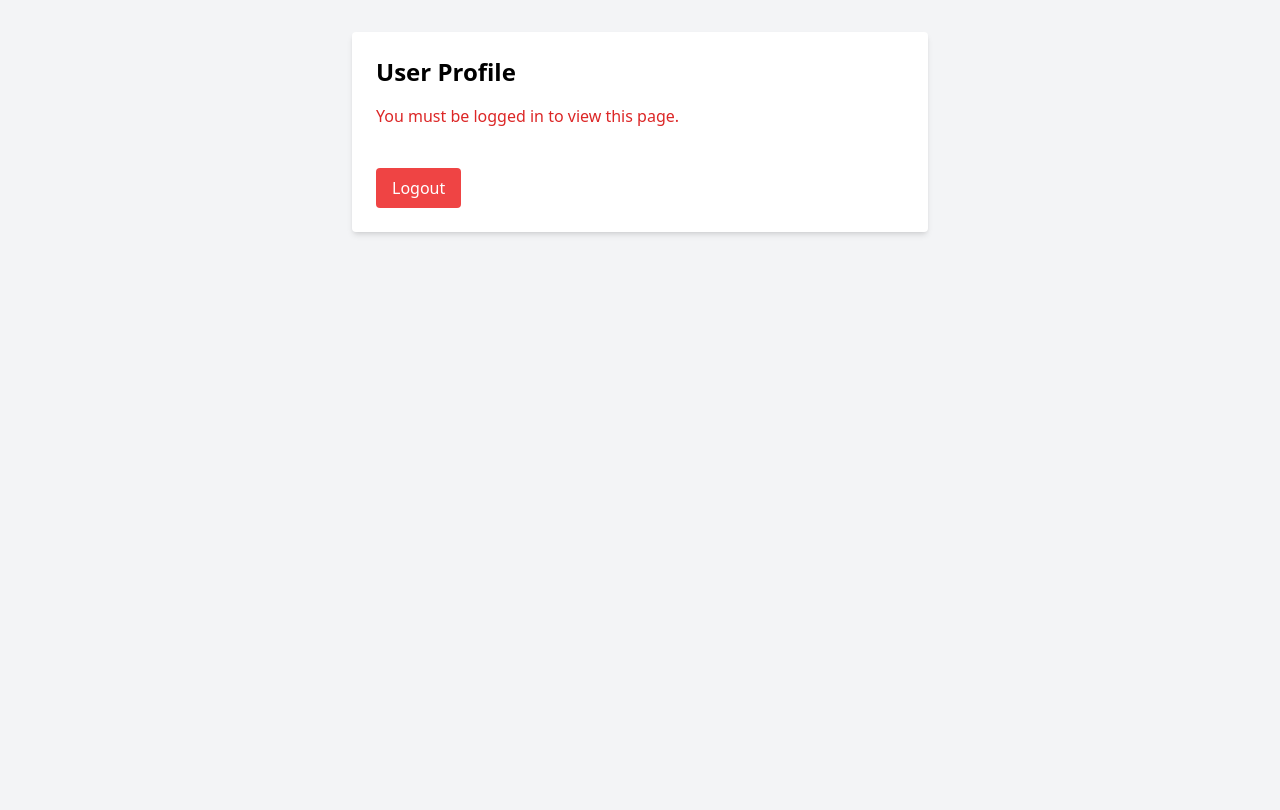
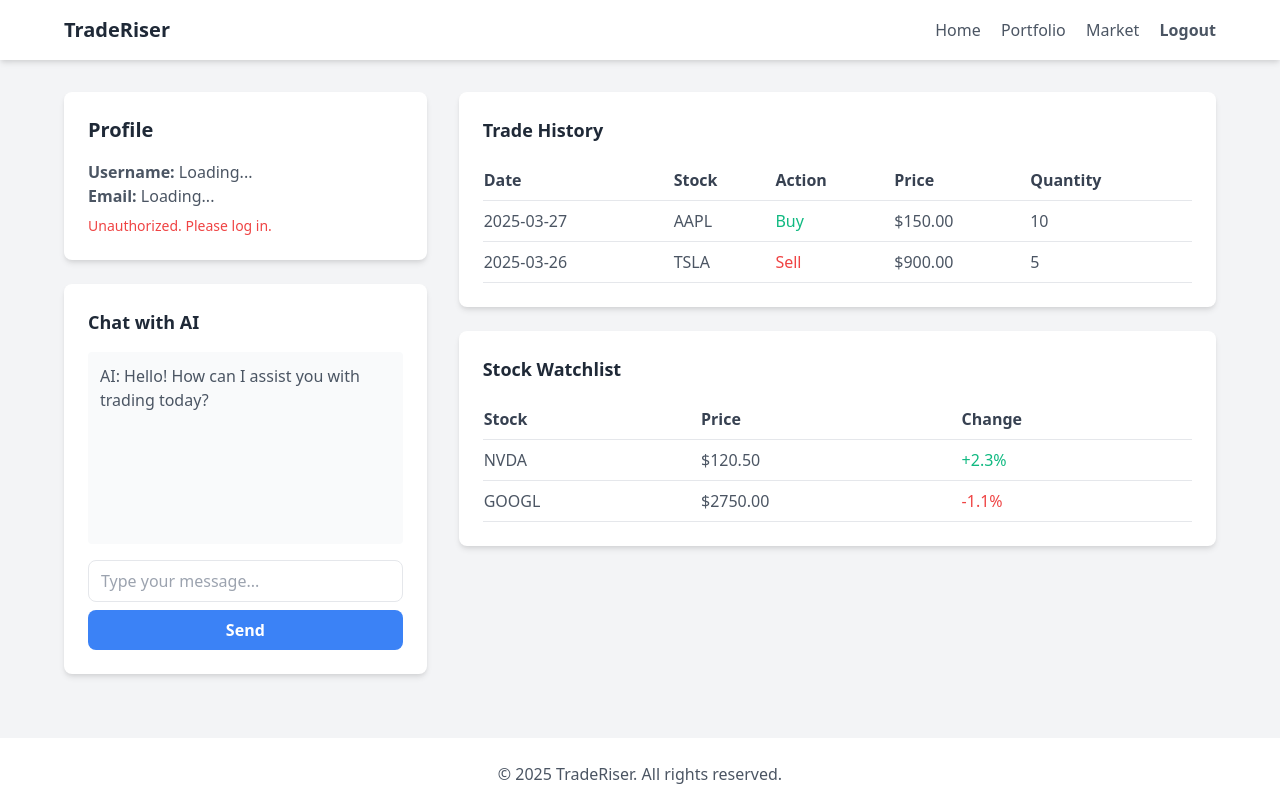
Before and after one commit to Yasi438/WEB, a website: page public/pages/profile.html in a window 1280 px wide. Drawn offline with nearby package versions, Linux system fonts and the light colour scheme.

Commit message:
profile sample

```diff
--- a/public/pages/profile.html
+++ b/public/pages/profile.html
@@ -1,23 +1,120 @@
 <!DOCTYPE html>
 <html lang="en">
 <head>
-    <meta charset="UTF-8">
-    <title>Profile</title>
-    <script src="https://cdn.tailwindcss.com"></script>
+  <meta charset="UTF-8" />
+  <meta name="viewport" content="width=device-width, initial-scale=1.0"/>
+  <title>Profile - TradeRiser</title>
+  <link href="https://cdn.jsdelivr.net/npm/tailwindcss@2.2.19/dist/tailwind.min.css" rel="stylesheet" />
 </head>
-<body class="bg-gray-100 p-8">
-    <div class="max-w-xl mx-auto bg-white shadow-md rounded p-6">
-        <h2 class="text-2xl font-bold mb-4">User Profile</h2>
-        <div id="message" class="text-red-600 mb-4"></div>
-        <div id="profileData" class="space-y-2"></div>
-        <button onclick="logout()" class="mt-6 bg-red-500 text-white px-4 py-2 rounded">Logout</button>
+<body class="bg-gray-100 font-sans">
+  <!-- Navbar -->
+  <nav class="bg-white shadow-md p-4">
+    <div class="max-w-6xl mx-auto flex justify-between items-center">
+      <h1 class="text-xl font-bold text-gray-800">TradeRiser</h1>
+      <div class="space-x-4">
+        <a href="#" class="text-gray-600 hover:text-blue-500">Home</a>
+        <a href="#" class="text-gray-600 hover:text-blue-500">Portfolio</a>
+        <a href="#" class="text-gray-600 hover:text-blue-500">Market</a>
+        <a href="#" id="logoutBtn" class="text-gray-600 hover:text-red-500 font-semibold">Logout</a>
+      </div>
     </div>
-    <script>
-        function logout() {
-            localStorage.removeItem('token');
-            window.location.href = '/login';
-        }
-    </script>
-    <script src="../scripts/profile.js"></script>
+  </nav>
+
+  <!-- Main Content -->
+  <div class="max-w-6xl mx-auto py-8 grid grid-cols-1 md:grid-cols-3 gap-8">
+    <!-- Left Column -->
+    <div class="md:col-span-1">
+      <!-- Profile Info -->
+      <div class="bg-white p-6 rounded-lg shadow-md mb-6">
+        <h2 class="text-xl font-bold text-gray-800 mb-4">Profile</h2>
+        <p class="text-gray-600"><strong>Username:</strong> <span id="username">Loading...</span></p>
+        <p class="text-gray-600"><strong>Email:</strong> <span id="email">Loading...</span></p>
+        <p id="errorMsg" class="text-red-500 text-sm mt-2"></p>
+      </div>
+
+      <!-- Chat -->
+      <div class="bg-white p-6 rounded-lg shadow-md">
+        <h3 class="text-lg font-semibold text-gray-800 mb-4">Chat with AI</h3>
+        <div id="chat-box" class="h-48 overflow-y-auto bg-gray-50 p-3 rounded mb-4">
+          <p class="text-gray-600">AI: Hello! How can I assist you with trading today?</p>
+        </div>
+        <form id="chat-form">
+          <input id="chat-input" class="w-full px-3 py-2 border rounded-lg focus:outline-none focus:ring-2 focus:ring-blue-500 mb-2" type="text" placeholder="Type your message..." />
+          <button type="submit" class="w-full bg-blue-500 text-white py-2 rounded-lg font-semibold hover:bg-blue-600">Send</button>
+        </form>
+      </div>
+    </div>
+
+    <!-- Right Column -->
+    <div class="md:col-span-2">
+      <!-- Trade History -->
+      <div class="bg-white p-6 rounded-lg shadow-md mb-6">
+        <h3 class="text-lg font-semibold text-gray-800 mb-4">Trade History</h3>
+        <!-- Table (mock data for now) -->
+        <table class="w-full text-left">
+          <thead>
+            <tr class="border-b">
+              <th class="py-2 text-gray-700">Date</th>
+              <th class="py-2 text-gray-700">Stock</th>
+              <th class="py-2 text-gray-700">Action</th>
+              <th class="py-2 text-gray-700">Price</th>
+              <th class="py-2 text-gray-700">Quantity</th>
+            </tr>
+          </thead>
+          <tbody>
+            <tr class="border-b">
+              <td class="py-2 text-gray-600">2025-03-27</td>
+              <td class="py-2 text-gray-600">AAPL</td>
+              <td class="py-2 text-green-500">Buy</td>
+              <td class="py-2 text-gray-600">$150.00</td>
+              <td class="py-2 text-gray-600">10</td>
+            </tr>
+            <tr class="border-b">
+              <td class="py-2 text-gray-600">2025-03-26</td>
+              <td class="py-2 text-gray-600">TSLA</td>
+              <td class="py-2 text-red-500">Sell</td>
+              <td class="py-2 text-gray-600">$900.00</td>
+              <td class="py-2 text-gray-600">5</td>
+            </tr>
+          </tbody>
+        </table>
+      </div>
+
+      <!-- Watchlist -->
+      <div class="bg-white p-6 rounded-lg shadow-md">
+        <h3 class="text-lg font-semibold text-gray-800 mb-4">Stock Watchlist</h3>
+        <table class="w-full text-left">
+          <thead>
+            <tr class="border-b">
+              <th class="py-2 text-gray-700">Stock</th>
+              <th class="py-2 text-gray-700">Price</th>
+              <th class="py-2 text-gray-700">Change</th>
+            </tr>
+          </thead>
+          <tbody>
+            <tr class="border-b">
+              <td class="py-2 text-gray-600">NVDA</td>
+              <td class="py-2 text-gray-600">$120.50</td>
+              <td class="py-2 text-green-500">+2.3%</td>
+            </tr>
+            <tr class="border-b">
+              <td class="py-2 text-gray-600">GOOGL</td>
+              <td class="py-2 text-gray-600">$2750.00</td>
+              <td class="py-2 text-red-500">-1.1%</td>
+            </tr>
+          </tbody>
+        </table>
+      </div>
+    </div>
+  </div>
+
+  <!-- Footer -->
+  <footer class="bg-white py-6 mt-8">
+    <div class="max-w-6xl mx-auto text-center text-gray-600">
+      <p>© 2025 TradeRiser. All rights reserved.</p>
+    </div>
+  </footer>
+
+  <script src="../scripts/profile.js"></script>
 </body>
 </html>
--- a/public/scripts/profile.js
+++ b/public/scripts/profile.js
@@ -1,10 +1,12 @@
 document.addEventListener('DOMContentLoaded', async () => {
     const token = localStorage.getItem('token');
-    const messageDiv = document.getElementById('message');
-    const profileDiv = document.getElementById('profileData');
+    const usernameEl = document.getElementById('username');
+    const emailEl = document.getElementById('email');
+    const errorEl = document.getElementById('errorMsg');
 
+    // Protect route
     if (!token) {
-        messageDiv.textContent = 'You must be logged in to view this page.';
+        errorEl.textContent = 'Unauthorized. Please log in.';
         return;
     }
 
@@ -16,17 +18,52 @@ document.addEventListener('DOMContentLoaded', async () => {
         });
 
         if (!res.ok) {
-            messageDiv.textContent = 'Unauthorized. Please log in again.';
-            return;
+            throw new Error('Invalid token or session expired');
         }
 
-        const data = await res.json();
-        profileDiv.innerHTML = `
-            <p><strong>Username:</strong> ${data.username}</p>
-            <p><strong>Email:</strong> ${data.email}</p>
-        `;
+        const user = await res.json();
+        usernameEl.textContent = user.username;
+        emailEl.textContent = user.email;
     } catch (err) {
-        console.error('Error fetching profile:', err);
-        messageDiv.textContent = 'Error loading profile.';
+        console.error('Profile fetch failed:', err);
+        errorEl.textContent = 'Session expired. Please log in again.';
+        setTimeout(() => {
+            localStorage.removeItem('token');
+            window.location.href = '/login';
+        }, 1500);
     }
+
+    // Logout functionality
+    const logoutBtn = document.getElementById('logoutBtn');
+    logoutBtn.addEventListener('click', () => {
+        localStorage.removeItem('token');
+        window.location.href = '/login';
+    });
+
+    // Chat
+    const chatForm = document.getElementById('chat-form');
+    const chatInput = document.getElementById('chat-input');
+    const chatBox = document.getElementById('chat-box');
+
+    chatForm.addEventListener('submit', (e) => {
+        e.preventDefault();
+        const message = chatInput.value.trim();
+        if (message) {
+            const userMsg = document.createElement('p');
+            userMsg.className = 'text-gray-800 font-semibold';
+            userMsg.textContent = `You: ${message}`;
+            chatBox.appendChild(userMsg);
+
+            setTimeout(() => {
+                const aiMsg = document.createElement('p');
+                aiMsg.className = 'text-gray-600';
+                aiMsg.textContent = `AI: Thanks for your message! I'm here to help with trading advice.`;
+                chatBox.appendChild(aiMsg);
+                chatBox.scrollTop = chatBox.scrollHeight;
+            }, 1000);
+
+            chatInput.value = '';
+            chatBox.scrollTop = chatBox.scrollHeight;
+        }
+    });
 });
```
